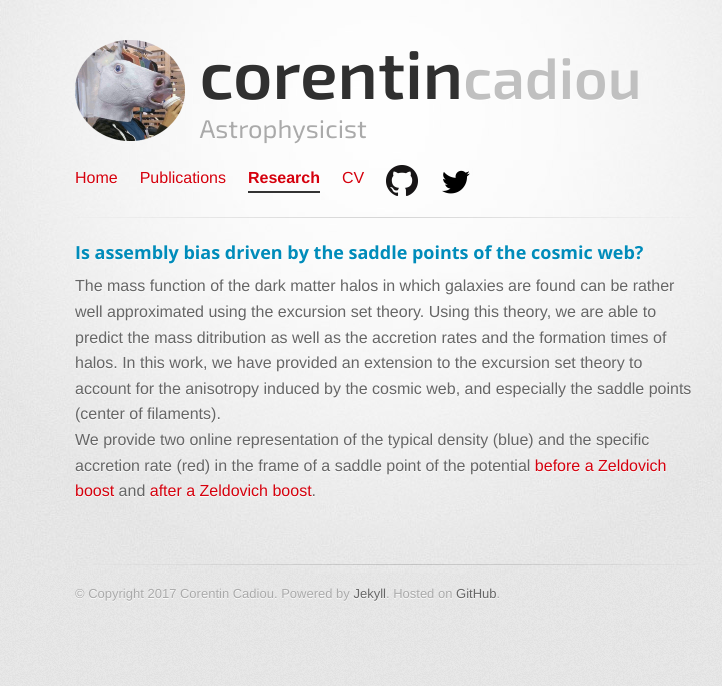
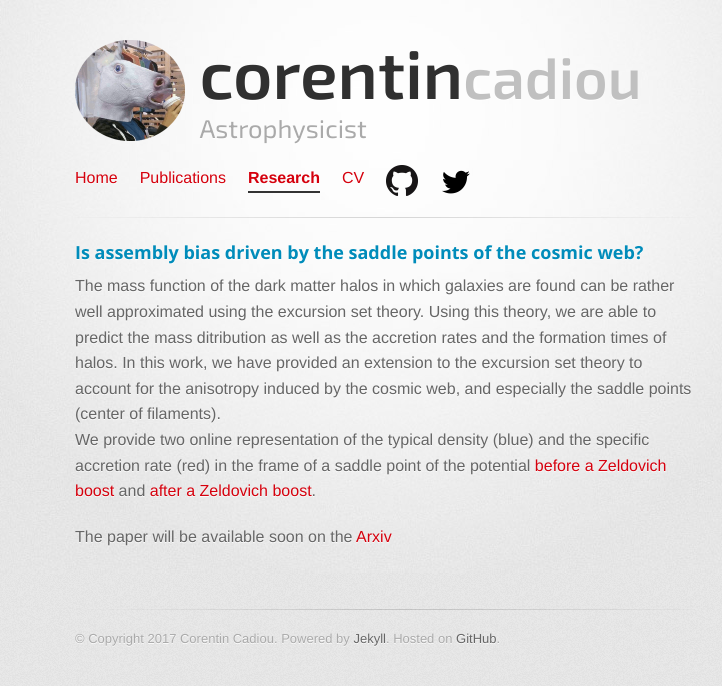
Before and after one commit to cphyc/cphyc.github.io, a Jekyll site: the page built from research/index.html, in a window 1280 px wide. Shown: the top 686 px of the page, without its empty margins (255-977 px from the left). Built offline with Jekyll 4.4.1, drawn with Linux system fonts in a browser that asks for light colours.

Commit message:
add ref to arxiv

```diff
--- a/research/index.html
+++ b/research/index.html
@@ -23,7 +23,7 @@ description: My Research interests
     and <a href="/research/assembly/with_boost.html">after a Zeldovich
     boost</a>.
   </p>
-  <a href="/data/critevent">
+  <p>The paper will be available soon on the <a href="http://arxiv.org/">Arxiv</a></p>
   </a>
 </article>
 <!-- <article> -->
```
